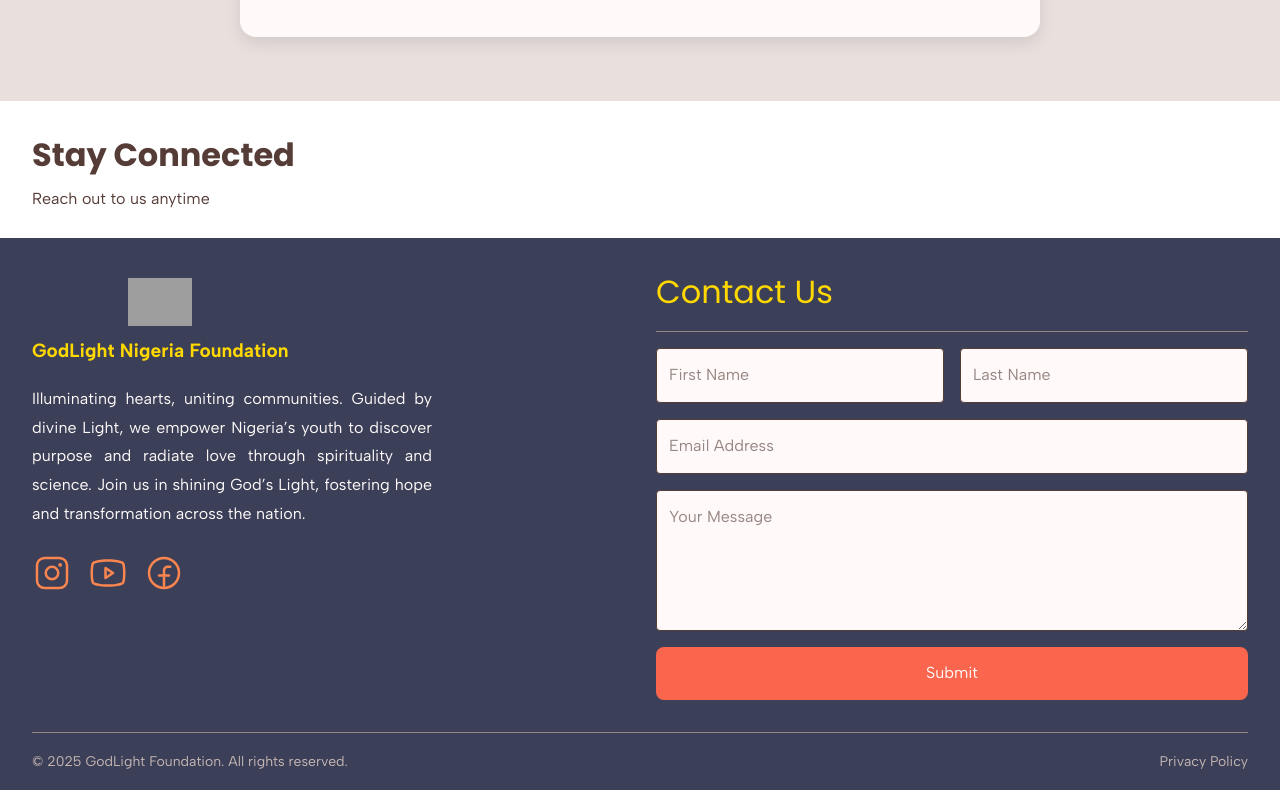
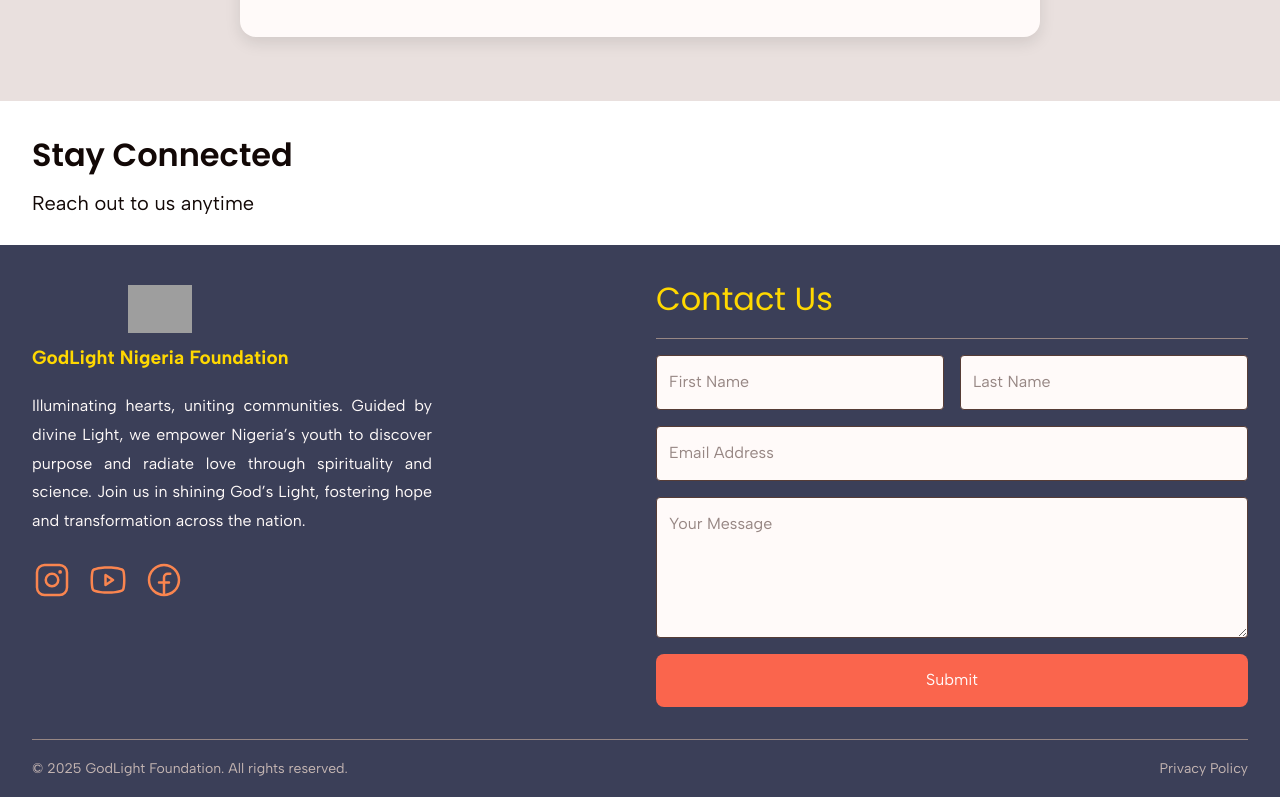
Before and after one commit to Beraki94/GNF, a Next.js app in the folder my-frontend/: page /news-stories/godlight-international-conference-nigeria-2025 in a window 1280 px wide. Shown: the part 3189-3986 px from the top of the page. Built offline with nearby package versions, Linux system fonts and the light colour scheme; grey boxes are pictures that could not be loaded.

Commit message:
situation

```diff
--- a/my-frontend/src/app/news-stories/blog.css
+++ b/my-frontend/src/app/news-stories/blog.css
@@ -73,7 +73,7 @@
 .blog-list-wrapper {
   padding-block: var(--spacing-5);
   max-width: 1200px;
-  margin: 2rem auto;
+  margin: 2rem auto 0;
 }
 
 /* Responsive */
@@ -390,3 +390,21 @@
 .blog-back-button:hover {
   color: var(--primary-600);
 }
+
+.empty-state {
+  text-align: center;
+  padding: 4rem 1rem;
+  color: var(--color-shade);
+  margin-top: 2rem;
+}
+
+.empty-state h2 {
+  font-size: 1.75rem;
+  margin-bottom: 0.5rem;
+  color: var(--color-shade);
+}
+
+.empty-state p {
+  font-size: 1rem;
+  color: var(--color-shade);
+}
--- a/my-frontend/src/components/sectionHeader/SectionHeader.css
+++ b/my-frontend/src/components/sectionHeader/SectionHeader.css
@@ -8,12 +8,13 @@
 
   .section-header__title {
     font-size: var(--font-size-2xl);
-    font-weight: 700;
-    color: var(--primary-color);
+    font-weight: 600;
+    color: var(--color-shade);
     margin-bottom: var(--spacing-1);
   }
 
   .section-header__subtitle {
-    font-size: var(--font-size-md);
-    color: var(--neutral-medium);
+    font-size: var(--font-size-lg);
+    color: var(--color-shade);
+
   }
```
Also changed, not shown: my-frontend/src/app/news-stories/BlogPost.jsx (+10 -2 lines).
